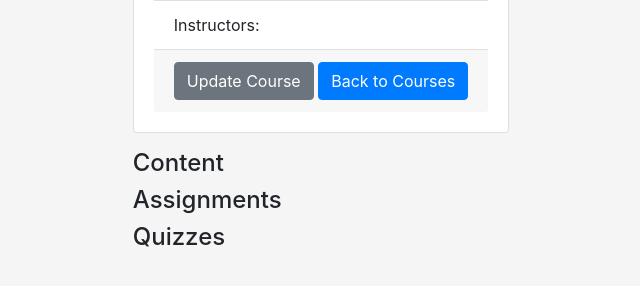
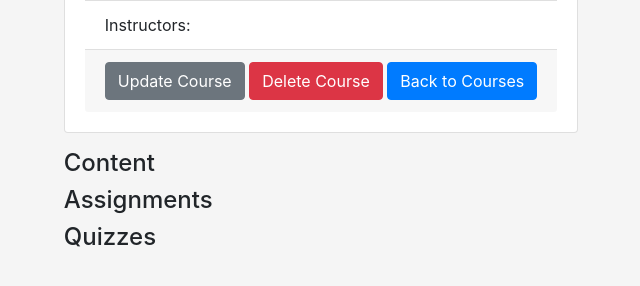
Before and after one commit to LMS-Challenge/amit-backend-lms, a Django app: template course/templates/course/course_detail.html in a window 1280 px wide. Shown: the part 362-648 px from the top of the page, without its empty margins (319-959 px from the left). Run offline with Django 4.2, Linux system fonts and the light colour scheme; the template is opened without the code that fills it, so the values that code supplies are empty; parts of the project's set-up code (start-up, migrations or seed data) failed here and were passed over; some libraries are stand-ins or nearby versions.

Commit message:
Adding Delete course button

```diff
--- a/course/templates/course/course_detail.html
+++ b/course/templates/course/course_detail.html
@@ -30,6 +30,8 @@
             <div class="card-footer text-muted">
                 <!-- Update Course button -->
                 <a href="{% url 'course_update' pk=course.pk %}" class="btn btn-secondary">Update Course</a>
+                <!-- Delete Course button -->
+                <a href="{% url 'course_delete' pk=course.pk %}" class="btn btn-danger">Delete Course</a>
                 <!-- Back to course list button -->
                 <a href="{% url 'course_list' %}" class="btn btn-primary">Back to Courses</a>
             </div>
```
